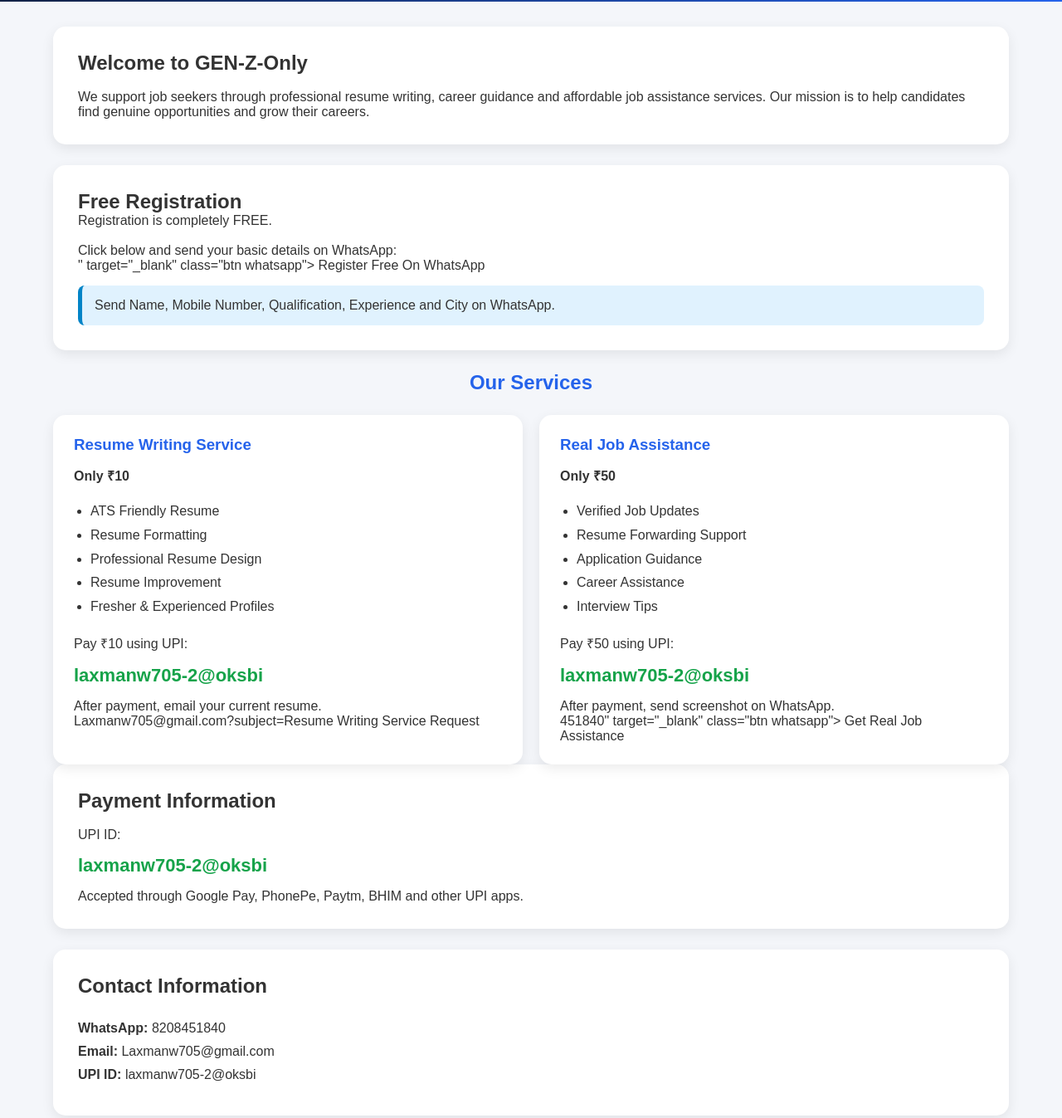
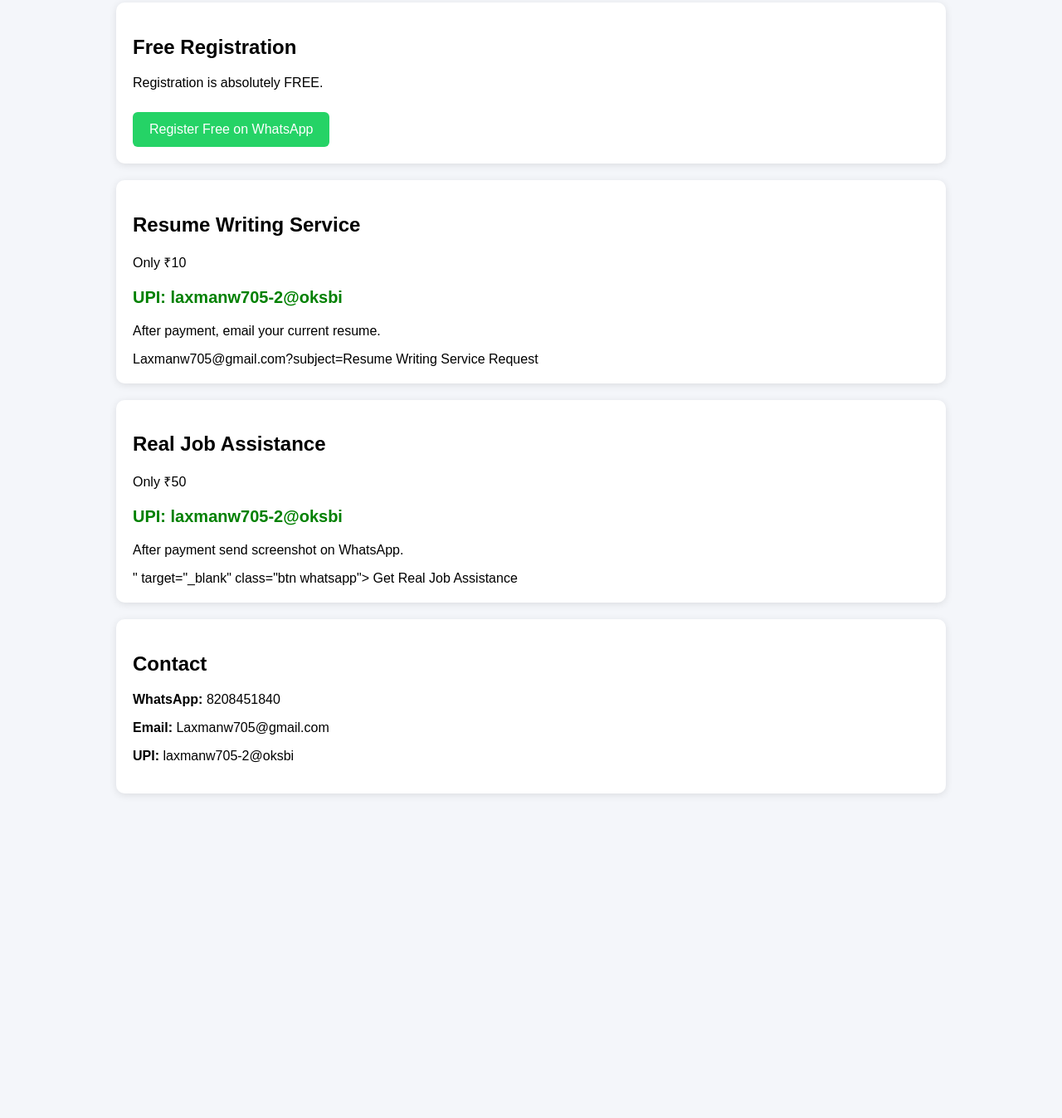
Before and after one commit to Laxmangutte/nofakeonlytruejobs, a plain HTML site: page index.html in a window 1280 px wide. Shown: the part 211-1558 px from the top of the page at 83% size. After the commit the page ends 1207 px from the top, so only its background shows below. Drawn offline with Linux system fonts and the light colour scheme.

Commit message:
Update index.html

```diff
--- a/index.html
+++ b/index.html
@@ -1,82 +1,37 @@
 <!DOCTYPE html>
-<html lang="en">
+<html>
 <head>
 <meta charset="UTF-8">
 <meta name="viewport" content="width=device-width, initial-scale=1.0">
-<title>GEN-Z-Only | Helping Job Seekers Find Genuine Opportunities</title>
+<title>GEN-Z-Only</title>
 
 <style>
-
-*{
+body{
+font-family:Arial,sans-serif;
 margin:0;
-padding:0;
-box-sizing:border-box;
-font-family:Arial, Helvetica, sans-serif;
-}
-
-body{
 background:#f4f6fa;
-color:#333;
 }
 
 header{
-background:linear-gradient(135deg,#0f172a,#2563eb);
-color:#fff;
+background:#1e40af;
+color:white;
 text-align:center;
-padding:60px 20px;
-}
-
-header h1{
-font-size:52px;
-margin-bottom:10px;
-}
-
-header p{
-font-size:20px;
+padding:40px;
 }
 
 .container{
 width:90%;
-max-width:1200px;
+max-width:1000px;
 margin:auto;
-padding:30px 0;
+padding:20px;
 }
 
 .card{
-background:#fff;
-padding:30px;
-margin-bottom:25px;
-border-radius:15px;
-box-shadow:0 5px 15px rgba(0,0,0,0.08);
-}
-
-.section-title{
-text-align:center;
-color:#2563eb;
-margin-bottom:25px;
-}
-
-.services{
-display:grid;
-grid-template-columns:repeat(auto-fit,minmax(300px,1fr));
-gap:20px;
-}
-
-.service-card{
-background:#fff;
-padding:25px;
-border-radius:15px;
-box-shadow:0 5px 15px rgba(0,0,0,0.08);
-}
-
-.service-card h3{
-color:#2563eb;
-margin-bottom:15px;
-}
-
-.service-card ul{
-margin-left:20px;
-line-height:1.8;
+background:white;
+padding:20px;
+margin-bottom:20px;
+border-radius:10px;
+box-shadow:0 2px 10px rgba(0,0,0,0.1);
 }
 
 .btn{
@@ -84,50 +39,20 @@ display:inline-block;
 background:#2563eb;
 color:white;
 padding:12px 20px;
-border-radius:8px;
 text-decoration:none;
-margin-top:15px;
-}
-
-.btn:hover{
-background:#1d4ed8;
+border-radius:6px;
+margin-top:10px;
 }
 
 .whatsapp{
 background:#25D366;
 }
 
-.whatsapp:hover{
-background:#1fb759;
+.green{
+color:green;
+font-weight:bold;
+font-size:20px;
 }
-
-.upi{
-font-size:22px;
-font-weight:bold;
-color:#16a34a;
-margin:15px 0;
-}
-
-.contact p{
-margin:10px 0;
-}
-
-footer{
-background:#111827;
-color:white;
-text-align:center;
-padding:20px;
-margin-top:30px;
-}
-
-.notice{
-background:#e0f2fe;
-padding:15px;
-border-left:5px solid #0284c7;
-border-radius:8px;
-margin-top:15px;
-}
-
 </style>
 </head>
 
@@ -141,65 +66,21 @@ margin-top:15px;
 <div class="container">
 
 <div class="card">
-<h2>Welcome to GEN-Z-Only</h2>
-<br>
-<p>
-We support job seekers through professional resume writing, career guidance and affordable job assistance services.
-Our mission is to help candidates find genuine opportunities and grow their careers.
-</p>
+<h2>Free Registration</h2>
+<p>Registration is absolutely FREE.</p>
+
+<a href="https://wa.me/918208451840" target="_blank" class="btn whatsapp">
+Register Free on WhatsApp
+</a>
 </div>
 
 <div class="card">
-<h2>Free Registration</h2>
+<h2>Resume Writing Service</h2>
 
-<p>
-Registration is completely FREE.
-</p>
+<p>Only ₹10</p>
 
-<br>
-
-<p>
-Click below and send your basic details on WhatsApp:
-</p>
-
-" target="_blank" class="btn whatsapp">
-Register Free On WhatsApp
-</a>
-
-<div class="notice">
-Send Name, Mobile Number, Qualification, Experience and City on WhatsApp.
-</div>
-
-</div>
-
-<h2 class="section-title">Our Services</h2>
-
-<div class="services">
-
-<div class="service-card">
-
-<h3>Resume Writing Service</h3>
-
-<p><strong>Only ₹10</strong></p>
-
-<br>
-
-<ul>
-<li>ATS Friendly Resume</li>
-<li>Resume Formatting</li>
-<li>Professional Resume Design</li>
-<li>Resume Improvement</li>
-<li>Fresher & Experienced Profiles</li>
-</ul>
-
-<br>
-
-<p>
-Pay ₹10 using UPI:
-</p>
-
-<p class="upi">
-laxmanw705-2@oksbi
+<p class="green">
+UPI: laxmanw705-2@oksbi
 </p>
 
 <p>
@@ -210,83 +91,37 @@ Laxmanw705@gmail.com?subject=Resume Writing Service Request
 
 </div>
 
-<div class="service-card">
+<div class="card">
+<h2>Real Job Assistance</h2>
 
-<h3>Real Job Assistance</h3>
+<p>Only ₹50</p>
 
-<p><strong>Only ₹50</strong></p>
-
-<br>
-
-<ul>
-<li>Verified Job Updates</li>
-<li>Resume Forwarding Support</li>
-<li>Application Guidance</li>
-<li>Career Assistance</li>
-<li>Interview Tips</li>
-</ul>
-
-<br>
-
-<p>
-Pay ₹50 using UPI:
-</p>
-
-<p class="upi">
-laxmanw705-2@oksbi
+<p class="green">
+UPI: laxmanw705-2@oksbi
 </p>
 
 <p>
-After payment, send screenshot on WhatsApp.
+After payment send screenshot on WhatsApp.
 </p>
 
-451840" target="_blank" class="btn whatsapp">
+" target="_blank" class="btn whatsapp">
 Get Real Job Assistance
 </a>
 
 </div>
 
-</div>
+<div class="card">
+<h2>Contact</h2>
 
-<div class="card">
+<p><b>WhatsApp:</b> 8208451840</p>
 
-<h2>Payment Information</h2>
+<p><b>Email:</b> Laxmanw705@gmail.com</p>
 
-<br>
-
-<p>
-UPI ID:
-</p>
-
-<p class="upi">
-laxmanw705-2@oksbi
-</p>
-
-<p>
-Accepted through Google Pay, PhonePe, Paytm, BHIM and other UPI apps.
-</p>
-
-</div>
-
-<div class="card contact">
-
-<h2>Contact Information</h2>
-
-<br>
-
-<p><strong>WhatsApp:</strong> 8208451840</p>
-
-<p><strong>Email:</strong> Laxmanw705@gmail.com</p>
-
-<p><strong>UPI ID:</strong> laxmanw705-2@oksbi</p>
+<p><b>UPI:</b> laxmanw705-2@oksbi</p>
 
 </div>
 
 </div>
 
-<footer>
-© 2026 GEN-Z-Only | Helping Job Seekers Find Genuine Opportunities
-</footer>
-
 </body>
 </html>
```
